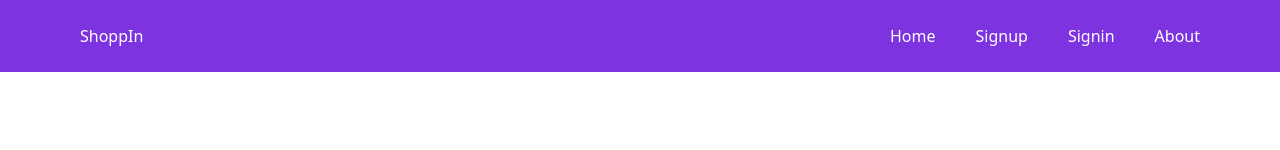
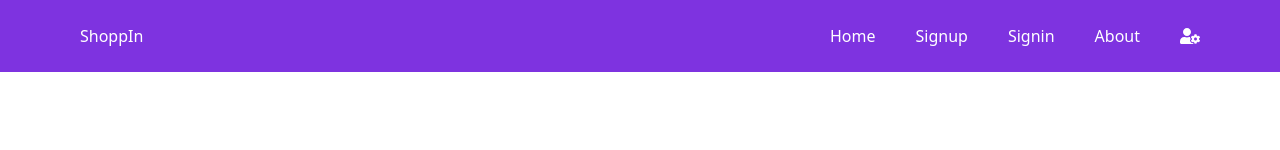
Before and after one commit to vighnesh192/ecom-client, a React (Create React App) app: page /signin in a window 1280 px wide. Shown: the top 150 px of the page. Built offline with nearby package versions, Linux system fonts and the light colour scheme; no server answers.

Commit message:
Fix: Set token upon app refresh

```diff
--- a/package.json
+++ b/package.json
@@ -9,6 +9,7 @@
     "axios": "^0.27.2",
     "react": "^18.2.0",
     "react-dom": "^18.2.0",
+    "react-icons": "^4.6.0",
     "react-redux": "^8.0.4",
     "react-router-dom": "^6.4.1",
     "react-scripts": "5.0.1",
--- a/src/App.js
+++ b/src/App.js
@@ -2,7 +2,7 @@ import axios from 'axios';
 import { useEffect } from 'react';
 import { useDispatch } from 'react-redux';
 import { Route, Routes, useNavigate } from 'react-router-dom';
-import { setUserProfileSuccess } from './actions/userActions';
+import { setToken, setUserProfileSuccess } from './actions/userActions';
 import './App.css';
 import Navbar from './components/Navbar/Navbar';
 import HomePage from './pages/HomePage';
@@ -19,6 +19,7 @@ export default function App() {
         if(res.data.loggedIn) {
           console.log("LoggedIn", res.data);
           dispatch(setUserProfileSuccess(res.data.profile))
+          dispatch(setToken({token: localStorage.getItem('token')}))
         }
       })
       .catch(err => {
--- a/src/components/Navbar/Navbar.js
+++ b/src/components/Navbar/Navbar.js
@@ -2,6 +2,8 @@ import React, { useEffect } from 'react';
 import { connect, useDispatch, useSelector } from 'react-redux';
 import { NavLink } from 'react-router-dom';
 import { setToken } from '../../actions/userActions';
+import { FaAngleDown, FaUserCog } from "react-icons/fa";
+import { FaRegUser } from "react-icons/fa";
 
 function Navbar(props) {
   const token = useSelector(state => state.user.token);
@@ -31,6 +33,11 @@ function Navbar(props) {
               <NavLink to="signin" onClick={handleLogoutClick}>Logout</NavLink>
             }
             <NavLink to="about">About</NavLink>
+            <div className='flex items-center hover: cursor-pointer text-xl'>
+              {/* <FaRegUser />
+              <FaAngleDown /> */}
+              <FaUserCog />
+            </div>
         </div>
     </nav>
   )
```
Also changed, not shown: 1 other file (tests, documents, lock files or other folders).
